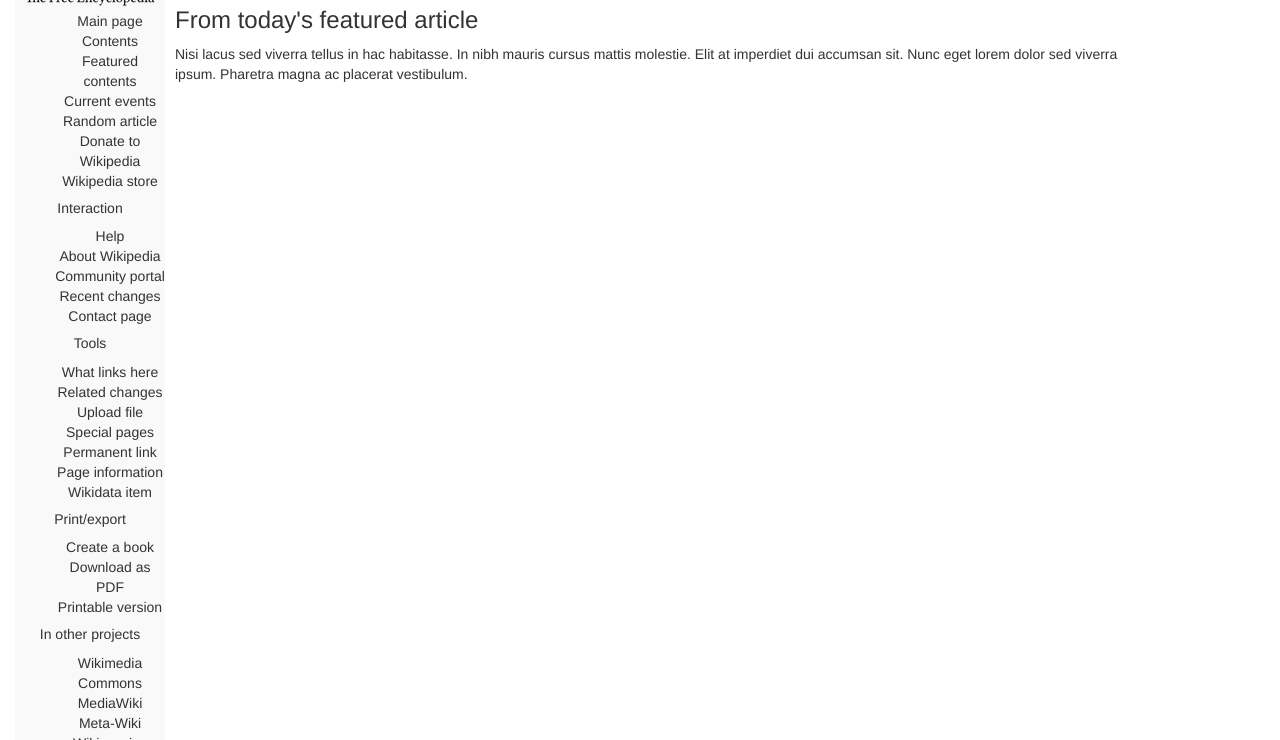
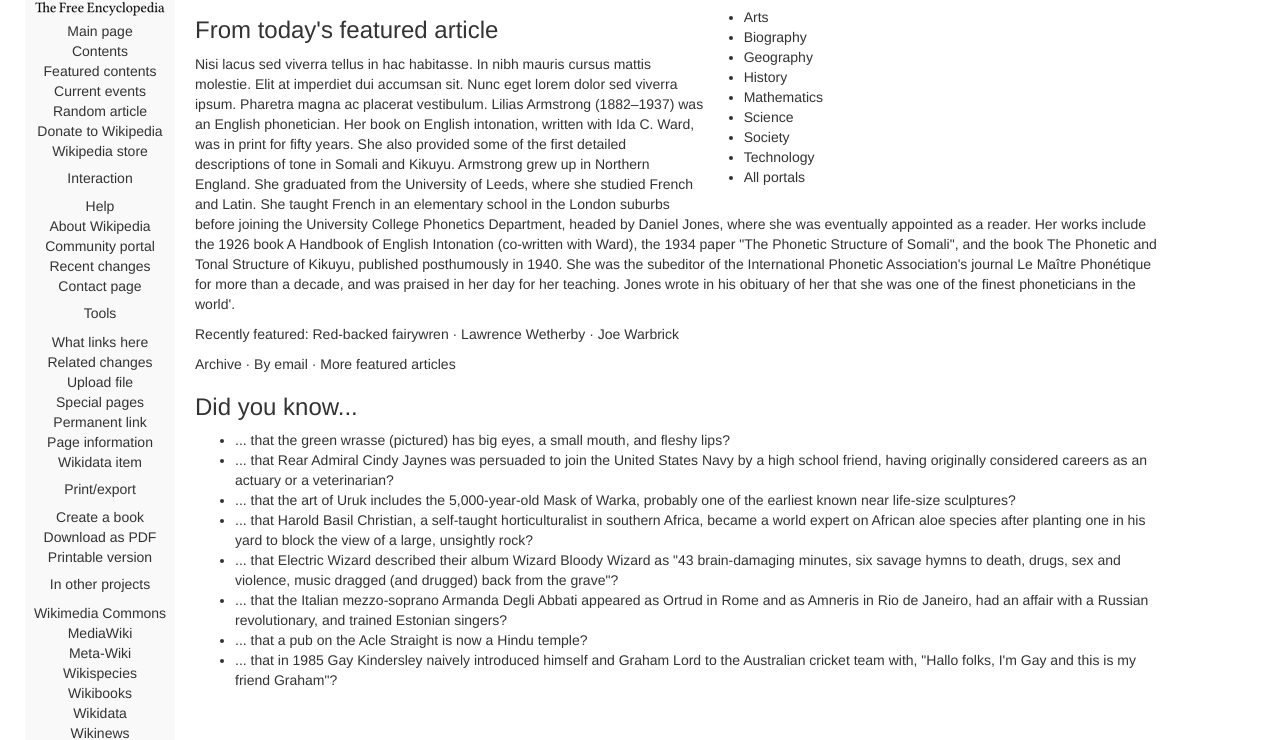
Before and after one commit to eyesicedover/wikipedia, a plain HTML site: page index.html in a window 1280 px wide. Shown: the part 161-901 px from the top of the page. Drawn offline with Linux system fonts and the light colour scheme.

Commit message:
add article text, add header list and css

```diff
--- a/css/styles.css
+++ b/css/styles.css
@@ -1,7 +1,14 @@
 .container {
-  margin: 0px;
+  margin: 10px;
 }
 
+.wikiheader {
+  width: 70%;
+}
+
+.portal_list {
+  float: right;
+}
 .main_nav {
   float: left;
   width: 150px;
@@ -11,6 +18,7 @@
 
 .main_nav ul {
   list-style-type: none;
+  padding: 0px;
 }
 
 .main_nav img {
@@ -19,7 +27,7 @@
 }
 
 .body_content {
-  padding-left: 10px;
+  padding-left: 20px;
   margin-left: 150px;
 }
 
--- a/index.html
+++ b/index.html
@@ -8,8 +8,7 @@
     <div class="container">
 
       <div class="main_nav">
-
-        <img src="img/wiki.png" class="wikipic">
+        <img src="img/wiki.png">
           <ul>
             <li>Main page</li>
             <li>Contents</li>
@@ -67,8 +66,7 @@
             <li>Italiano</li>
             <li>Norsk</li>
           </ul>
-
-        </div>
+      </div>
 
         <ul class="nav nav-tabs" id="nav">
           <li role="presentation" class="active"><a href="#">Home</a></li>
@@ -80,21 +78,39 @@
           <h3>Welcome to Wikipedia,</h3>
           <p>the free encyclopedia that anyone can edit.</p>
           <p>5,544,443 pages in English</p>
+          <ul class="portal_list">
+            <li>Arts</li>
+            <li>Biography</li>
+            <li>Geography</li>
+            <li>History</li>
+            <li>Mathematics</li>
+            <li>Science</li>
+            <li>Society</li>
+            <li>Technology</li>
+            <li>All portals</li>
+          </ul>
         </div>
 
         <div class="body_content">
-              <h3>From today's featured article</h3>
-              <p>Nisi lacus sed viverra tellus in hac habitasse. In nibh mauris cursus mattis molestie. Elit at imperdiet dui accumsan sit. Nunc eget lorem dolor sed viverra ipsum. Pharetra magna ac placerat vestibulum.</p>
+          <h3>From today's featured article</h3>
+            <p>Nisi lacus sed viverra tellus in hac habitasse. In nibh mauris cursus mattis molestie. Elit at imperdiet dui accumsan sit. Nunc eget lorem dolor sed viverra ipsum. Pharetra magna ac placerat vestibulum. Lilias Armstrong (1882–1937) was an English phonetician. Her book on English intonation, written with Ida C. Ward, was in print for fifty years. She also provided some of the first detailed descriptions of tone in Somali and Kikuyu. Armstrong grew up in Northern England. She graduated from the University of Leeds, where she studied French and Latin. She taught French in an elementary school in the London suburbs before joining the University College Phonetics Department, headed by Daniel Jones, where she was eventually appointed as a reader. Her works include the 1926 book A Handbook of English Intonation (co-written with Ward), the 1934 paper "The Phonetic Structure of Somali", and the book The Phonetic and Tonal Structure of Kikuyu, published posthumously in 1940. She was the subeditor of the International Phonetic Association's journal Le Maître Phonétique for more than a decade, and was praised in her day for her teaching. Jones wrote in his obituary of her that she was one of the finest phoneticians in the world'.</p>
+            <p>Recently featured: Red-backed fairywren &middot; Lawrence Wetherby &middot; Joe Warbrick</p>
+            <p>Archive &middot; By email &middot; More featured articles</p>
+          <h3>Did you know...</h3>
+            <ul>
+              <li>... that the green wrasse (pictured) has big eyes, a small mouth, and fleshy lips?</li>
+              <li>... that Rear Admiral Cindy Jaynes was persuaded to join the United States Navy by a high school friend, having originally considered careers as an actuary or a veterinarian?</li>
+              <li>... that the art of Uruk includes the 5,000-year-old Mask of Warka, probably one of the earliest known near life-size sculptures?</li>
+              <li>... that Harold Basil Christian, a self-taught horticulturalist in southern Africa, became a world expert on African aloe species after planting one in his yard to block the view of a large, unsightly rock?</li>
+              <li>... that Electric Wizard described their album Wizard Bloody Wizard as "43 brain-damaging minutes, six savage hymns to death, drugs, sex and violence, music dragged (and drugged) back from the grave"?</li>
+              <li>... that the Italian mezzo-soprano Armanda Degli Abbati appeared as Ortrud in Rome and as Amneris in Rio de Janeiro, had an affair with a Russian revolutionary, and trained Estonian singers?</li>
+              <li>... that a pub on the Acle Straight is now a Hindu temple?</li>
+              <li>... that in 1985 Gay Kindersley naively introduced himself and Graham Lord to the Australian cricket team with, "Hallo folks, I'm Gay and this is my friend Graham"?</li>
+            </ul>
+
 
 
         </div>
-
-
-
-
-
-
-
     </div>
   </body>
 </html>
```
